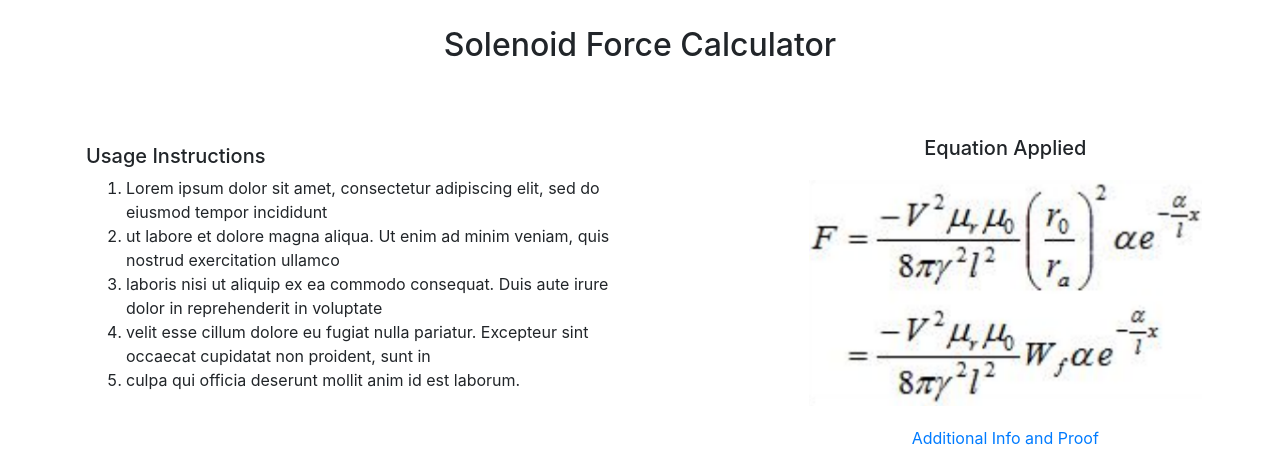
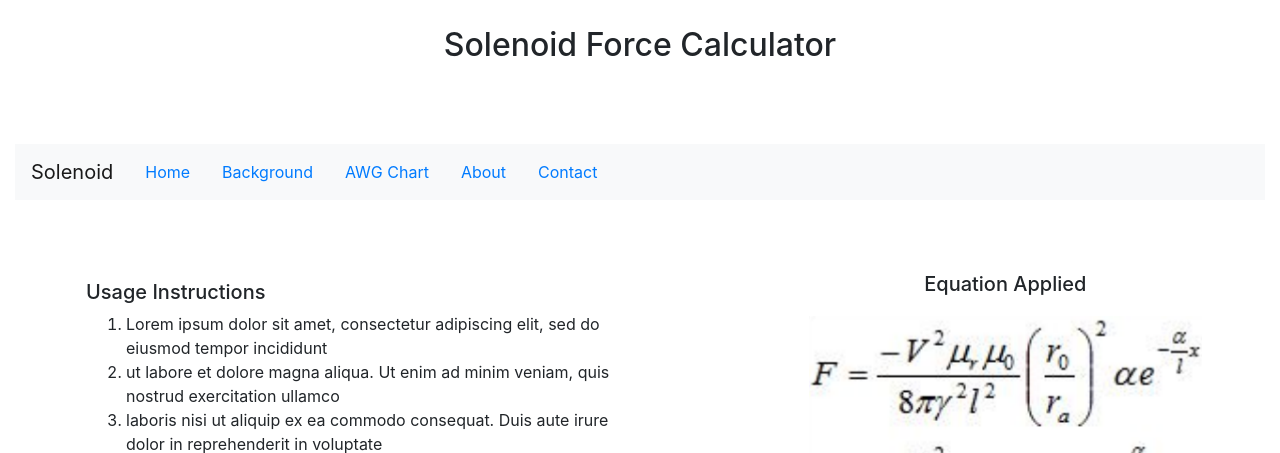
Before and after one commit to solenoid-pdx/solenoid, a Django app: page / in a window 1280 px wide. Shown: the top 453 px of the page. Run offline with Django 3.2, Linux system fonts and the light colour scheme; some libraries are stand-ins or nearby versions.

Commit message:
Add navbar into index page

```diff
--- a/templates/index.html
+++ b/templates/index.html
@@ -14,6 +14,20 @@
     <div id="header" class="container" style="margin-bottom: 5%; margin-top: 2%;">
         <h2 id="page-header" style="text-align: center;">Solenoid Force Calculator</h2>
     </div>
+
+    <div class="container-fluid pt-3" role="tablist">
+        <nav class="navbar navbar-expand-sm bg-light navbar-light">
+             <a class="navbar-brand" href="#">Solenoid</a>
+        <ul class="nav nav-pills">
+            <li class="nav-item"><a class="nav-link" data-toggle="pill" href="#">Home</a></li>
+            <li class="nav-item"><a class="nav-link" data-toggle="pill" href="#">Background</a></li>
+            <li class="nav-item"><a class="nav-link" data-toggle="pill" href="#">AWG Chart</a></li>
+            <li class="nav-item"><a class="nav-link" data-toggle="pill" href="#">About</a></li>
+            <li class="nav-item"><a class="nav-link" data-toggle="pill" href="#">Contact</a></li>
+        </ul>
+        </nav>
+    </div>
+
     <div id="link-equation-flex-container"
          class="container d-flex p-2 bd-highlight justify-content-between"
          style="margin-top: 5%; margin-bottom: 2%;"
```
